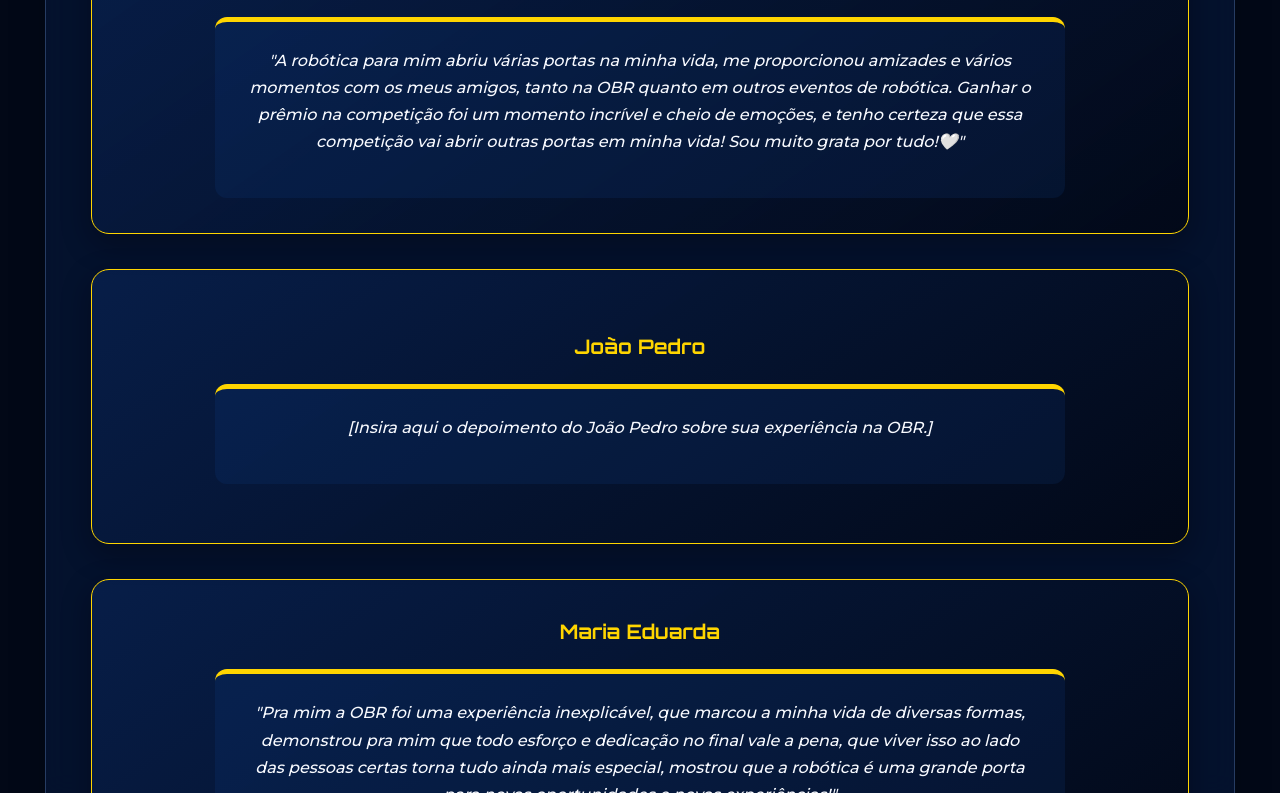
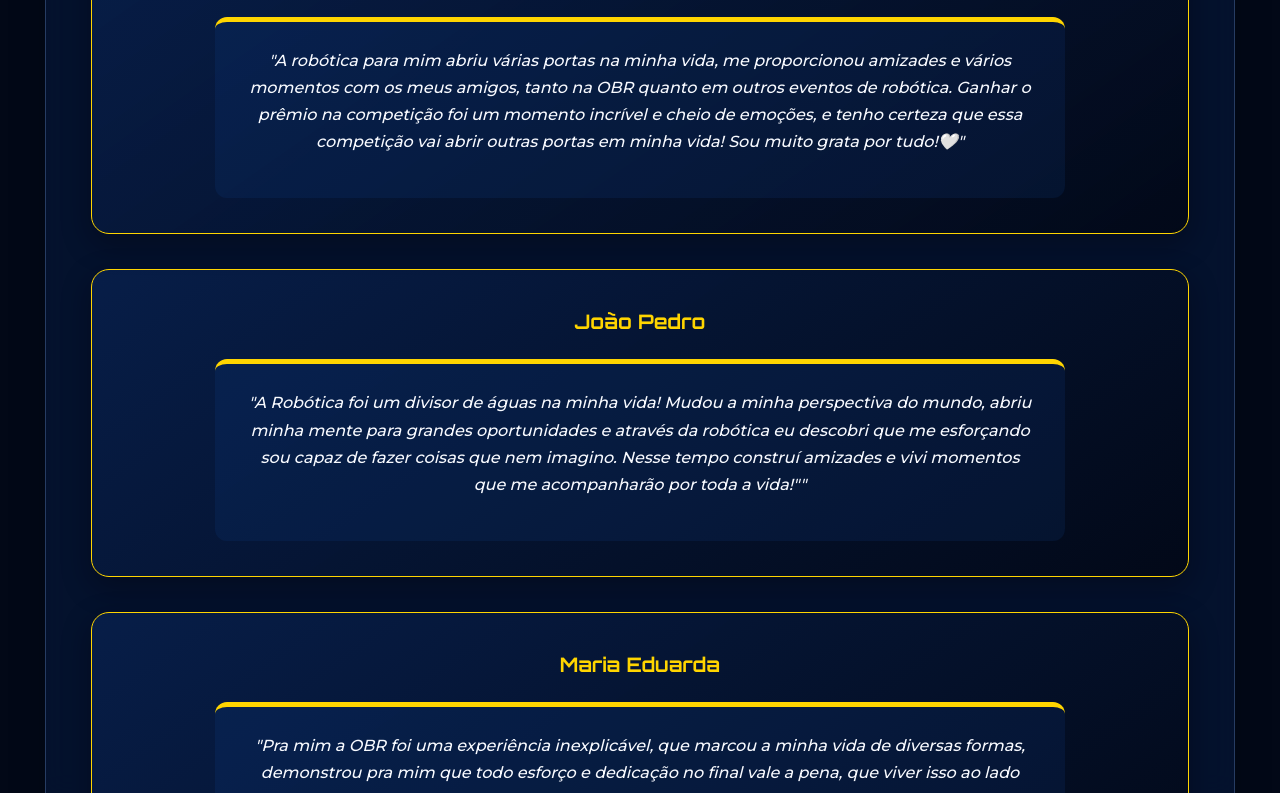
Before and after one commit to FattoriDev/Site-PALADINS, a plain HTML site: page index.html in a window 1280 px wide. Shown: the part 11207-12000 px from the top of the page. Drawn offline with Linux system fonts and the light colour scheme; animation ran at ten frames a second.

Commit message:
Atualiza os depoimentos

```diff
--- a/index.html
+++ b/index.html
@@ -667,8 +667,7 @@
                 <blockquote>
 
                     <p>
-                        [Insira aqui o depoimento do João Pedro
-                        sobre sua experiência na OBR.]
+                        "A Robótica foi um divisor de águas na minha vida! Mudou a minha perspectiva do mundo, abriu minha mente para grandes oportunidades e através da robótica eu descobri que me esforçando sou capaz de fazer coisas que nem imagino. Nesse tempo construí amizades e vivi momentos que me acompanharão por toda a vida!""
                     </p>
 
                 </blockquote>
```
